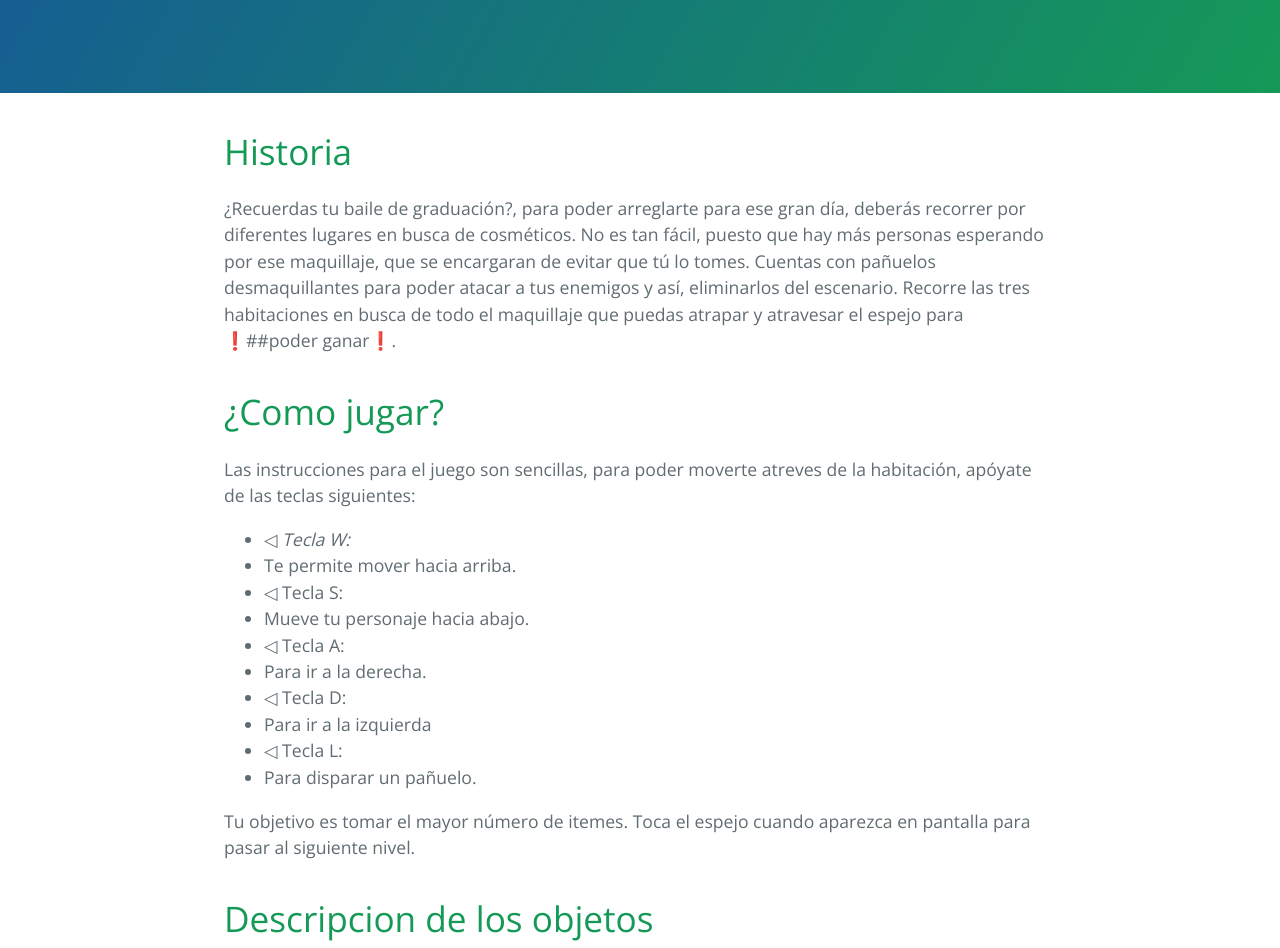
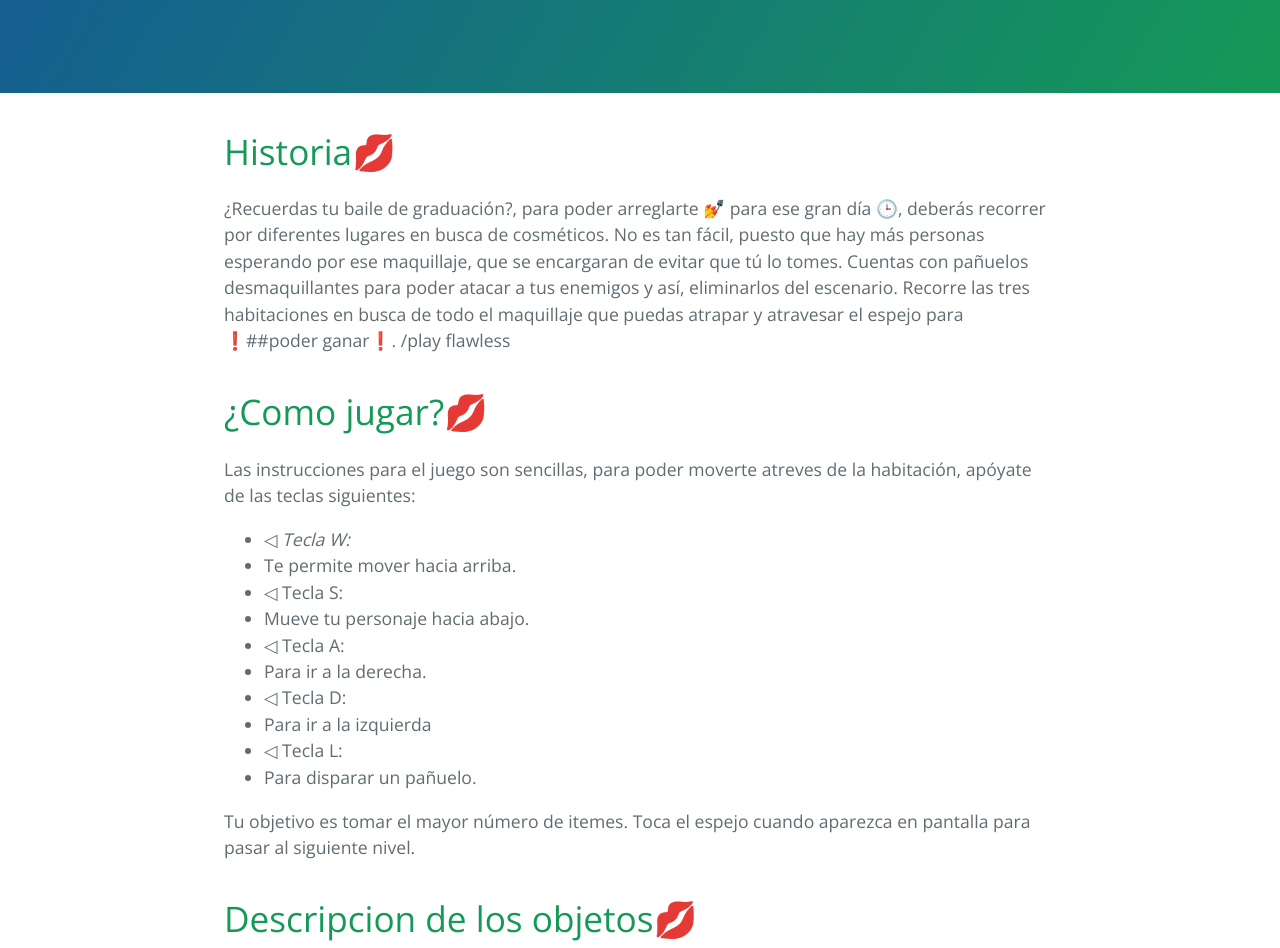
Before and after one commit to naosag/MAkeUpWars, a plain HTML site: page index.html in a window 1280 px wide. Shown: the part 290-1238 px from the top of the page. Drawn offline with nearby package versions, Linux system fonts and the light colour scheme.

Commit message:
Create master branch via GitHub

```diff
--- a/index.html
+++ b/index.html
@@ -20,14 +20,17 @@
 
     <section class="main-content">
       <h1>
-<a id="historia" class="anchor" href="#historia" aria-hidden="true"><span aria-hidden="true" class="octicon octicon-link"></span></a>Historia</h1>
+<a id="historiakiss" class="anchor" href="#historiakiss" aria-hidden="true"><span aria-hidden="true" class="octicon octicon-link"></span></a>Historia<g-emoji alias="kiss" fallback-src="https://assets-cdn.github.com/images/icons/emoji/unicode/1f48b.png" ios-version="6.0">💋</g-emoji>
+</h1>
 
-<p>¿Recuerdas tu baile de graduación?, para poder arreglarte para ese gran día, deberás recorrer por diferentes lugares en busca de cosméticos.
+<p>¿Recuerdas tu baile de graduación?, para poder arreglarte <g-emoji alias="nail_care" fallback-src="https://assets-cdn.github.com/images/icons/emoji/unicode/1f485.png" ios-version="6.0">💅</g-emoji> para ese gran día <g-emoji alias="clock3" fallback-src="https://assets-cdn.github.com/images/icons/emoji/unicode/1f552.png" ios-version="6.0">🕒</g-emoji>, deberás recorrer por diferentes lugares en busca de cosméticos.
 No es tan fácil, puesto que hay más personas esperando por ese maquillaje, que se encargaran de evitar que tú lo tomes. Cuentas con pañuelos desmaquillantes para poder atacar a tus enemigos y así, eliminarlos del escenario.
-Recorre las tres habitaciones en busca de todo el maquillaje que puedas atrapar y atravesar el espejo para <g-emoji alias="exclamation" fallback-src="https://assets-cdn.github.com/images/icons/emoji/unicode/2757.png" ios-version="6.0">❗️</g-emoji>##poder ganar<g-emoji alias="exclamation" fallback-src="https://assets-cdn.github.com/images/icons/emoji/unicode/2757.png" ios-version="6.0">❗️</g-emoji>.</p>
+Recorre las tres habitaciones en busca de todo el maquillaje que puedas atrapar y atravesar el espejo para <g-emoji alias="exclamation" fallback-src="https://assets-cdn.github.com/images/icons/emoji/unicode/2757.png" ios-version="6.0">❗️</g-emoji>##poder ganar<g-emoji alias="exclamation" fallback-src="https://assets-cdn.github.com/images/icons/emoji/unicode/2757.png" ios-version="6.0">❗️</g-emoji>.
+/play flawless</p>
 
 <h1>
-<a id="como-jugar" class="anchor" href="#como-jugar" aria-hidden="true"><span aria-hidden="true" class="octicon octicon-link"></span></a>¿Como jugar?</h1>
+<a id="como-jugarkiss" class="anchor" href="#como-jugarkiss" aria-hidden="true"><span aria-hidden="true" class="octicon octicon-link"></span></a>¿Como jugar?<g-emoji alias="kiss" fallback-src="https://assets-cdn.github.com/images/icons/emoji/unicode/1f48b.png" ios-version="6.0">💋</g-emoji>
+</h1>
 
 <p>Las instrucciones para el juego son sencillas, para poder moverte atreves de la habitación, apóyate de las teclas siguientes:</p>
 
@@ -48,7 +51,8 @@ Recorre las tres habitaciones en busca de todo el maquillaje que puedas atrapar
 <p>Tu objetivo es tomar el mayor número de itemes. Toca el espejo cuando aparezca en pantalla para pasar al siguiente nivel.</p>
 
 <h1>
-<a id="descripcion-de-los-objetos" class="anchor" href="#descripcion-de-los-objetos" aria-hidden="true"><span aria-hidden="true" class="octicon octicon-link"></span></a>Descripcion de los objetos</h1>
+<a id="descripcion-de-los-objetoskiss" class="anchor" href="#descripcion-de-los-objetoskiss" aria-hidden="true"><span aria-hidden="true" class="octicon octicon-link"></span></a>Descripcion de los objetos<g-emoji alias="kiss" fallback-src="https://assets-cdn.github.com/images/icons/emoji/unicode/1f48b.png" ios-version="6.0">💋</g-emoji>
+</h1>
 
 <h3>
 <a id="jugador" class="anchor" href="#jugador" aria-hidden="true"><span aria-hidden="true" class="octicon octicon-link"></span></a>Jugador</h3>
```
Also changed, not shown: params.json (+1 -1 lines).
